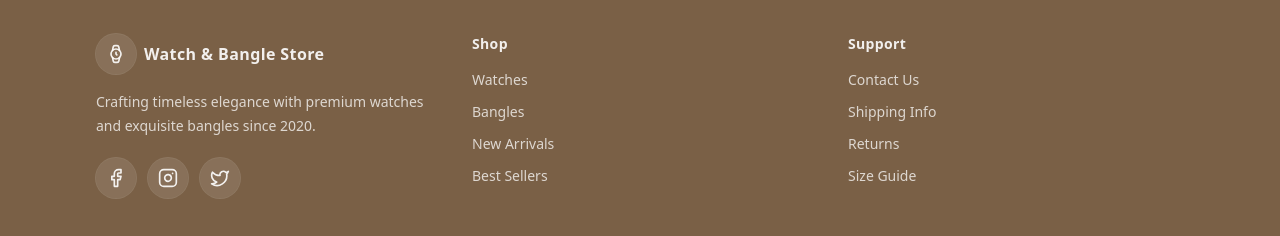
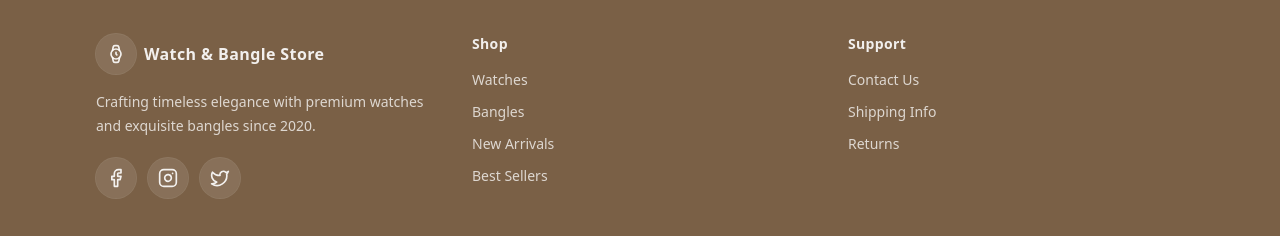
Before and after one commit to Mr-Zee/Vintage, a React (Vite) app: page / in a window 1280 px wide. Shown: the part 2435-2671 px from the top of the page. Built offline with nearby package versions, Linux system fonts and the light colour scheme.

Commit message:
footer linked

```diff
--- a/src/components/Footer.jsx
+++ b/src/components/Footer.jsx
@@ -1,5 +1,12 @@
 import React from "react"
 import { Watch, Instagram, Twitter, Facebook } from "lucide-react"
+import { Link } from "react-router-dom";
+
+const supportLinks = [
+  { label: "Contact Us", to: "/contact" },
+  { label: "Shipping Info", to: "/shipping" },
+  { label: "Returns", to: "/returns" },
+];
 
 function Container({ children, className = "" }) {
   return <div className={["mx-auto w-full max-w-6xl px-4 sm:px-6 lg:px-8", className].join(" ")}>{children}</div>
@@ -43,7 +50,7 @@ export default function Footer() {
             <ul className="mt-4 space-y-3 text-sm text-white/75">
               {["Watches", "Bangles", "New Arrivals", "Best Sellers"].map((t) => (
                 <li key={t}>
-                  <a className="hover:text-white" href="#">{t}</a>
+                  <a className="hover:text-white" href="/products">{t}</a>
                 </li>
               ))}
             </ul>
@@ -52,12 +59,14 @@ export default function Footer() {
           <div>
             <h4 className="text-sm font-semibold tracking-wide">Support</h4>
             <ul className="mt-4 space-y-3 text-sm text-white/75">
-              {["Contact Us", "Shipping Info", "Returns", "Size Guide"].map((t) => (
-                <li key={t}>
-                  <a className="hover:text-white" href="#">{t}</a>
-                </li>
-              ))}
-            </ul>
+  {supportLinks.map((item) => (
+    <li key={item.to}>
+      <Link className="hover:text-white" to={item.to}>
+        {item.label}
+      </Link>
+    </li>
+  ))}
+</ul>
           </div>
 
           {/* <div>
```
